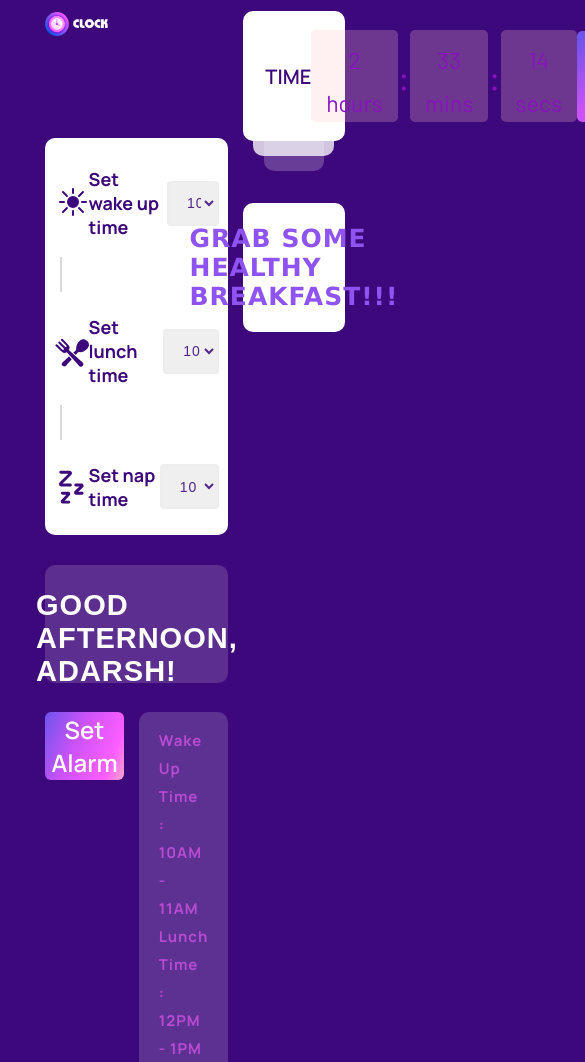
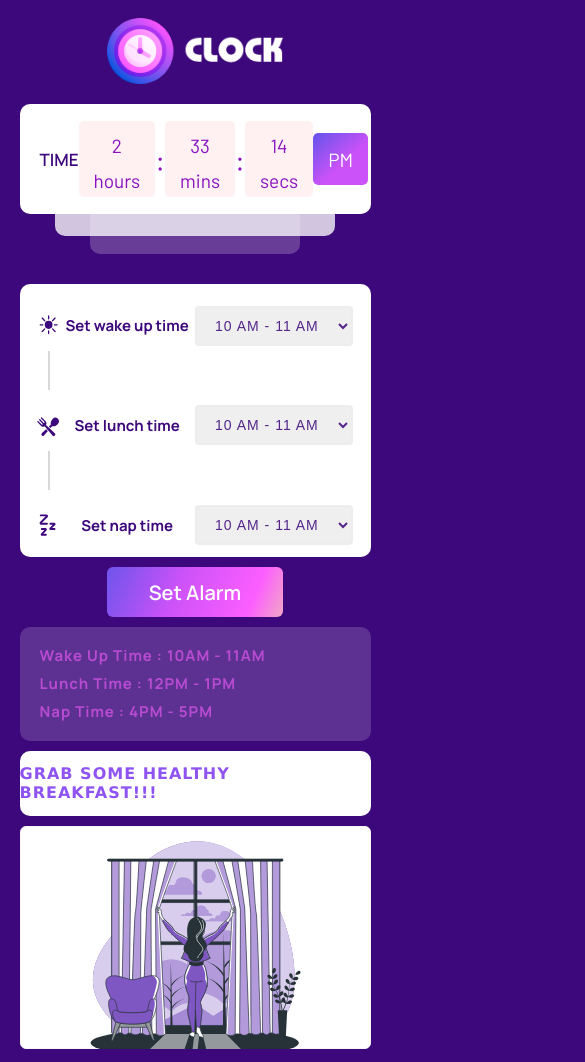
Before and after one commit to Adarshgnis/Digital-Clock, a plain HTML site: page index.html in a window 390 px wide. Shown: the top 1062 px of the page, 585 px wide, since content can reach past the window. Drawn offline with Linux system fonts and the light colour scheme.

Commit message:
responsive update

```diff
--- a/index.html
+++ b/index.html
@@ -144,8 +144,8 @@
                 <h2 id="greet-text">Good Morning!! Wake up !!</h2>
             </div>
         </div>
-        <div id="images" class="image">
-            <!-- <img  src="assets/img_1.svg" alt=""> -->
+        <div class="image">
+            <img id="images" src="assets/img_1.svg" alt="">
         </div>
         <button id="btn">Set Alarm</button>
         <!-- <div class="button">Set Alarm</div> -->
--- a/main.js
+++ b/main.js
@@ -34,7 +34,14 @@ let liveTime = () => {
 setInterval(liveTime);
 
 const button = document.getElementById("btn");
-button.addEventListener("click", textDisplay);
+button.addEventListener("click", () => {
+    buttonFunctionality();
+});
+
+let buttonFunctionality = () => {
+    textDisplay();
+    changeDisplay();
+}
 
 // to display text from select option
 function textDisplay() {
@@ -44,8 +51,10 @@ function textDisplay() {
   document.getElementById("displayLunch").innerHTML = lunchValue;
   let napValue = document.getElementById("napValue").value;
   document.getElementById("displayNap").innerHTML = napValue;
-  changeDisplay();
+//   changeDisplay();
 }
+
+// text and image change
 
 let changeDisplay = () => {
   let dateTime = new Date();
@@ -67,13 +76,15 @@ let changeDisplay = () => {
   if (arr1[0] == hr && arr1[1] == zone.innerHTML) {
     console.log("if Morning");
     document.getElementById('changeMessage').innerText="Grab some Healthy BreakFast!!!";
+    document.getElementById('images').src = "assets/img_1.svg"
   }
   else if(arr2[0] == hr && arr2[1] == zone.innerHTML) {
     console.log("if Lunch");
     document.getElementById('changeMessage').innerText="Let's have some lunch";
-    document.getElementById('images').style.backgroundImage = "url('assets/lunch-img.svg')"
+    document.getElementById('images').src = "assets/lunch-img.svg"
   } else if(arr3[0] == hr && arr3[1] == zone.innerHTML) {
     console.log("if Nap");
     document.getElementById('changeMessage').innerText="Sleep is the best meditation!";
+    document.getElementById('images').src = "assets/dinner-img.svg";
   }
 };
--- a/style.css
+++ b/style.css
@@ -10,6 +10,8 @@ font-family: 'Manrope', sans-serif; */
 
 html, body {
     font-size: 62.5%;
+    padding: 0;
+    margin: 0;
 }
 
 body {
@@ -81,7 +83,7 @@ body {
 }
 
 .result {
-    background-color: rgb(255, 234, 7);
+    /* background-color: rgb(255, 234, 7); */
     grid-column: 2/3;
     grid-row: 10/12;
 }
@@ -271,3 +273,123 @@ body {
     line-height: 2.8rem;
     padding: 0 2rem;
 }
+
+
+@media screen and (max-width: 480px) {
+    .container {
+        width: 90%;
+        display: grid;
+        grid-template-columns: 100%;
+        gap: 10px;
+
+    }
+
+    .clock {
+        width: 100%;
+        grid-column: 1;
+        grid-row: 1;
+    }
+
+    .time {
+        grid-column: 1;
+        grid-row: 2;
+    }
+
+    .logo-box {
+        width: 100%;
+    }
+
+    .logo-box img {
+        width: 50%;
+        margin: 0px auto;
+        display: flex;
+    }
+
+    .time-one {
+        height: 11rem;
+    }
+
+    .time-two {
+        top: 2px;
+    }
+    .time-three {
+        top: 20px;
+    }
+
+    .time-one ul {
+        display: flex;
+        justify-content: space-between;
+        margin: 0;
+    }
+
+    .time-one ul li:first-child{
+        font-size: 1.7rem;
+    }
+
+    .time-one ul li:nth-child(n+2){
+        font-size: 2.9rem;
+    }
+
+
+
+    .time-one ul li span{
+        font-size: 1.9rem;
+    }
+
+    .time-one ul li:last-child {
+        padding: 5px 15px 12px 15px;
+        color: #FFFFFF;
+    }
+
+    .setAlarm {
+        background-color: #FFFFFF;
+        grid-column: 1;
+        grid-row: 4/8;
+        border-radius: 10px;
+    }
+
+    .setAlarm ul li h3 {
+        font-size: 1.5rem;
+    }
+
+    .setAlarm ul li img{
+        width: 7%;
+    }
+
+    .setAlarm ul li select {
+        height: 4rem;
+    }
+
+    #btn {
+        grid-column: 1;
+        grid-row: 8;
+        width: 50%;
+        margin: 0 auto;
+        font-size: 2rem;
+    }
+
+    .result {
+        grid-column: 1;
+        grid-row: 9;
+    }
+
+    .greet {
+        display: none;
+    }
+
+    .message {
+        grid-column: 1;
+        grid-row: 10;
+    }
+
+    .message h2 {
+        font-size: 1.6rem;
+        letter-spacing: .1rem;
+    }
+
+    .image {
+        grid-column: 1;
+        grid-row: 11;
+    }
+
+}
```
